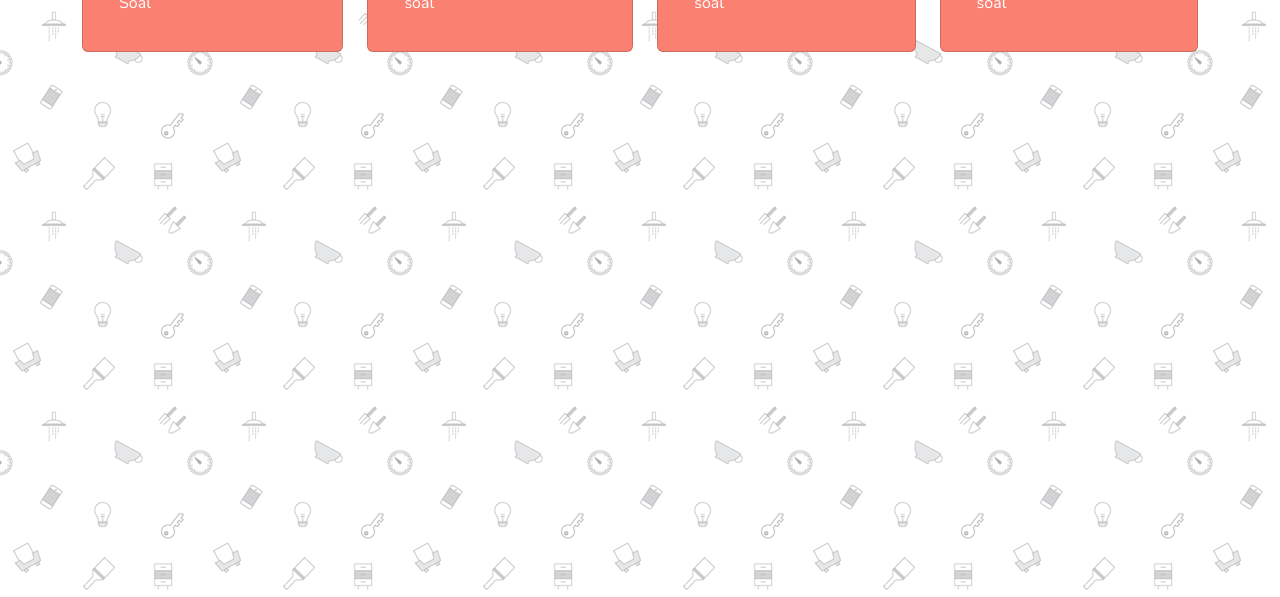
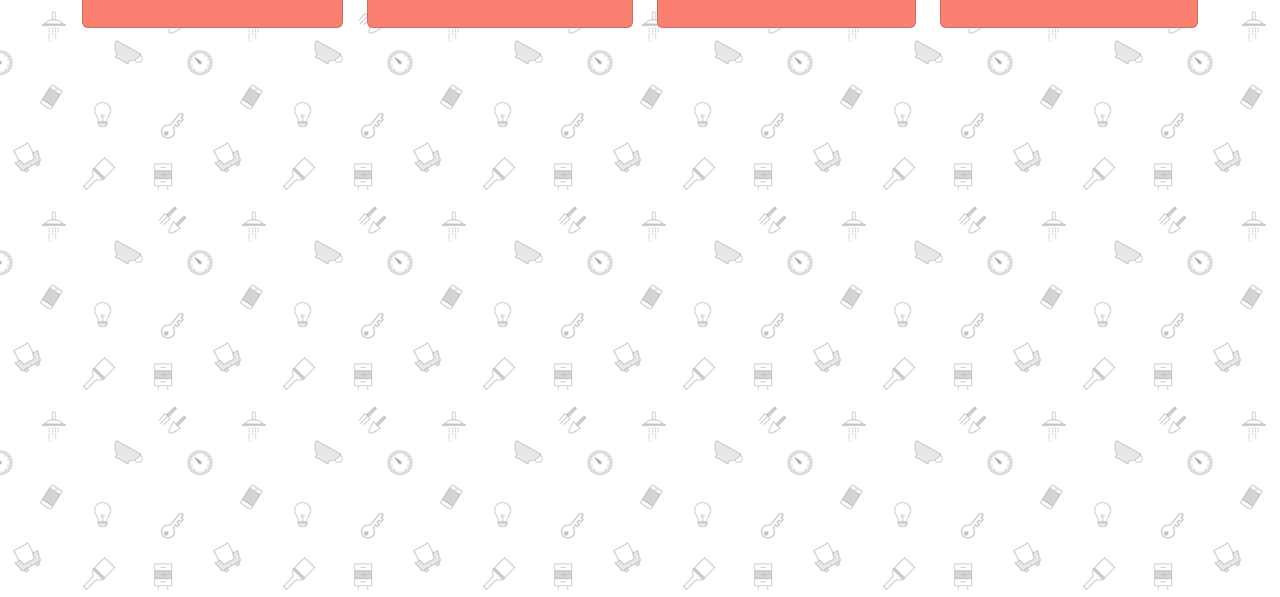
Before and after one commit to rizkirmdhnnn/belajarpenjumlahan, a plain HTML site: page index.html in a window 1280 px wide. Shown: the part 203-800 px from the top of the page. Drawn offline with nearby package versions, Linux system fonts and the light colour scheme.

Commit message:
hapus deskripsi ga guna

```diff
--- a/index.html
+++ b/index.html
@@ -34,7 +34,6 @@
                 <a href="/penjumlahan.html" class="card btn btn-danger">
                     <div class="card-body">
                         <h2 class="card-title">Belajar Penjumlahan</h2>
-                        <p class="card-text" id="soal">Soal</p>
                     </div>
                 </a>
             </div>
@@ -42,7 +41,6 @@
                 <a href="/pengurangan.html" class="card btn btn-danger">
                     <div class="card-body">
                         <h2 class="card-title">Belajar Pengurangan</h2>
-                        <p class="card-text" id="soal">soal</p>
                     </div>
                 </a>
             </div>
@@ -50,7 +48,6 @@
                 <a href="/perkalian.html" class="card btn btn-danger">
                     <div class="card-body">
                         <h2 class="card-title">Belajar Perkalian</h2>
-                        <p class="card-text" id="soal">soal</p>
                     </div>
                 </a>
             </div>
@@ -58,7 +55,6 @@
                 <a href="/pembagian.html" class="card btn btn-danger">
                     <div class="card-body">
                         <h2 class="card-title">Belajar Pembagian</h2>
-                        <p class="card-text" id="soal">soal</p>
                     </div>
                 </a>
             </div>
```
